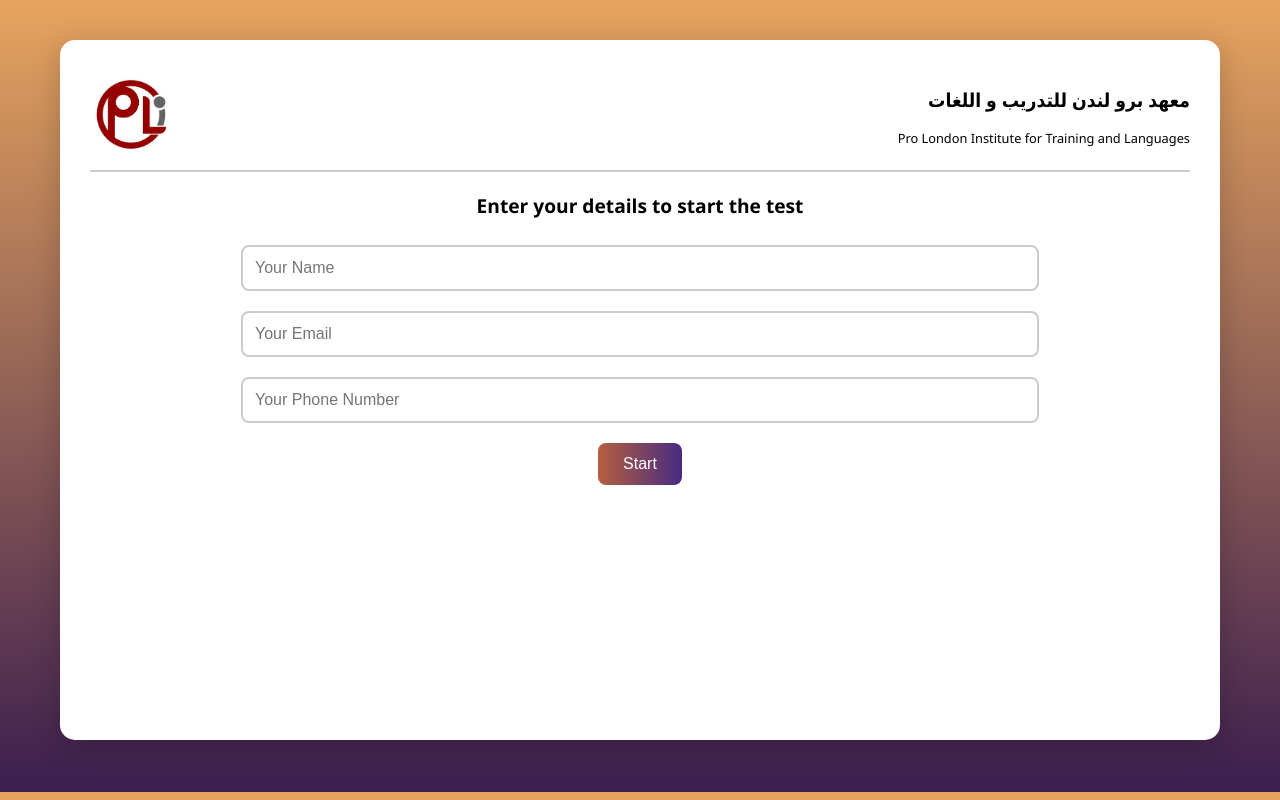
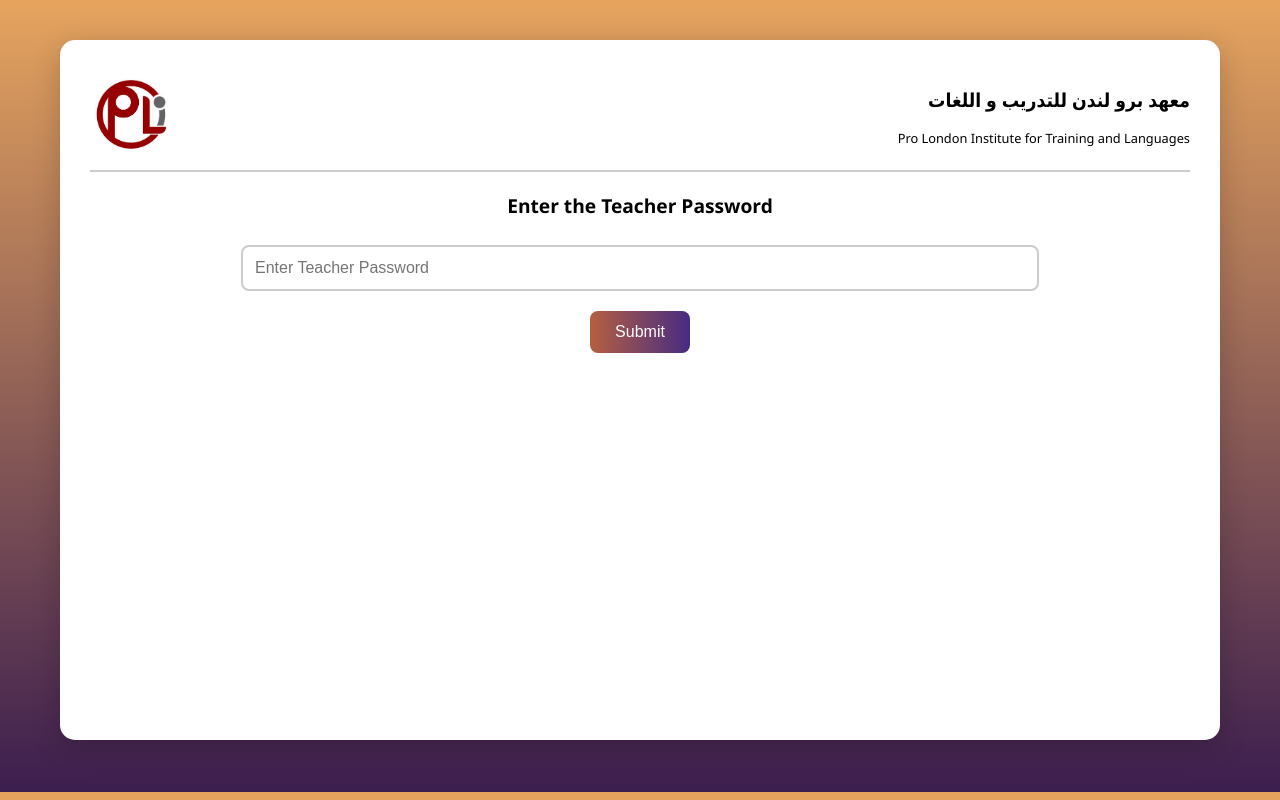
Before and after one commit to MohammedAlfyad/Quiz-App, a React (Vite) app: page / in a window 1280 px wide. Built offline with nearby package versions, Linux system fonts and the light colour scheme.

Commit message:
Update App.jsx

```diff
--- a/src/App.jsx
+++ b/src/App.jsx
@@ -15,6 +15,10 @@ function App() {
   const [startQuiz, setStartQuiz] = useState(false);
   const [timeLeft, setTimeLeft] = useState(13 * 60); // 13 دقيقة بالثواني
   const [answers, setAnswers] = useState([]);
+  const [teacherAuthenticated, setTeacherAuthenticated] = useState(false);
+  const [passwordInput, setPasswordInput] = useState("");
+  const [passwordError, setPasswordError] = useState("");
+  const correctPassword = "pro1234";
 
   useEffect(() => {
     if (!startQuiz || showResult) return;
@@ -144,6 +148,44 @@ function App() {
       pdf.save(`${name}_Quiz_Report.pdf`);
     });
   };
+  if (!teacherAuthenticated) {
+    return (
+      <div className="start-screen">
+        <div className="header">
+          <img src={logo} alt="logo" />
+          <div className="title">
+            <h2>معهد برو لندن للتدريب و اللغات</h2>
+            <p>Pro London Institute for Training and Languages</p>
+          </div>
+        </div>
+        <h2>Enter the Teacher Password</h2>
+        <input
+          type="password"
+          value={passwordInput}
+          onChange={(e) => setPasswordInput(e.target.value)}
+          placeholder="Enter Teacher Password"
+          className="input-field"
+        />
+        <br />
+        <button
+          className="button"
+          onClick={() => {
+            if (passwordInput === correctPassword) {
+              setTeacherAuthenticated(true);
+              setPasswordError("");
+            } else {
+              setPasswordError("❌ كلمة السر غير صحيحة");
+            }
+          }}
+        >
+          Submit
+        </button>
+        {passwordError && (
+          <p style={{ color: "red", marginTop: "10px" }}>{passwordError}</p>
+        )}
+      </div>
+    );
+  }
 
   if (!startQuiz) {
     return (
@@ -366,7 +408,13 @@ function App() {
           flexDirection: "column-reverse",
         }}
       >
-        <p style={{ fontSize: "24px" }}>
+        <p
+          style={{
+            fontSize: "24px",
+            margin: "0.3rem",
+            alignSelf: "self-start",
+          }}
+        >
           <strong> Choose the best answer: </strong>
         </p>
         <div
```
